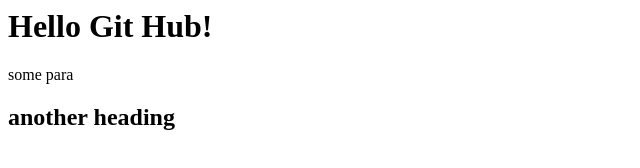
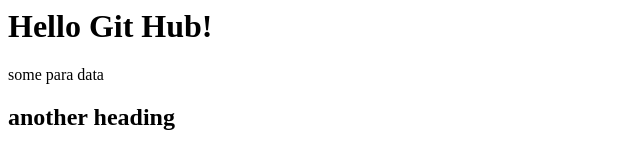
Before and after one commit to shivansh-saxena/GitBasic, a plain HTML site: page index.html in a window 1280 px wide. Shown: the full height of the page, 0-640 px from the left. Drawn offline with Linux system fonts and the light colour scheme.

Commit message:
Update index.html via github

```diff
--- a/index.html
+++ b/index.html
@@ -2,7 +2,7 @@
 
 <div>
     <p>
-        some para
+        some para data
     </p>
 </div>
 
```
